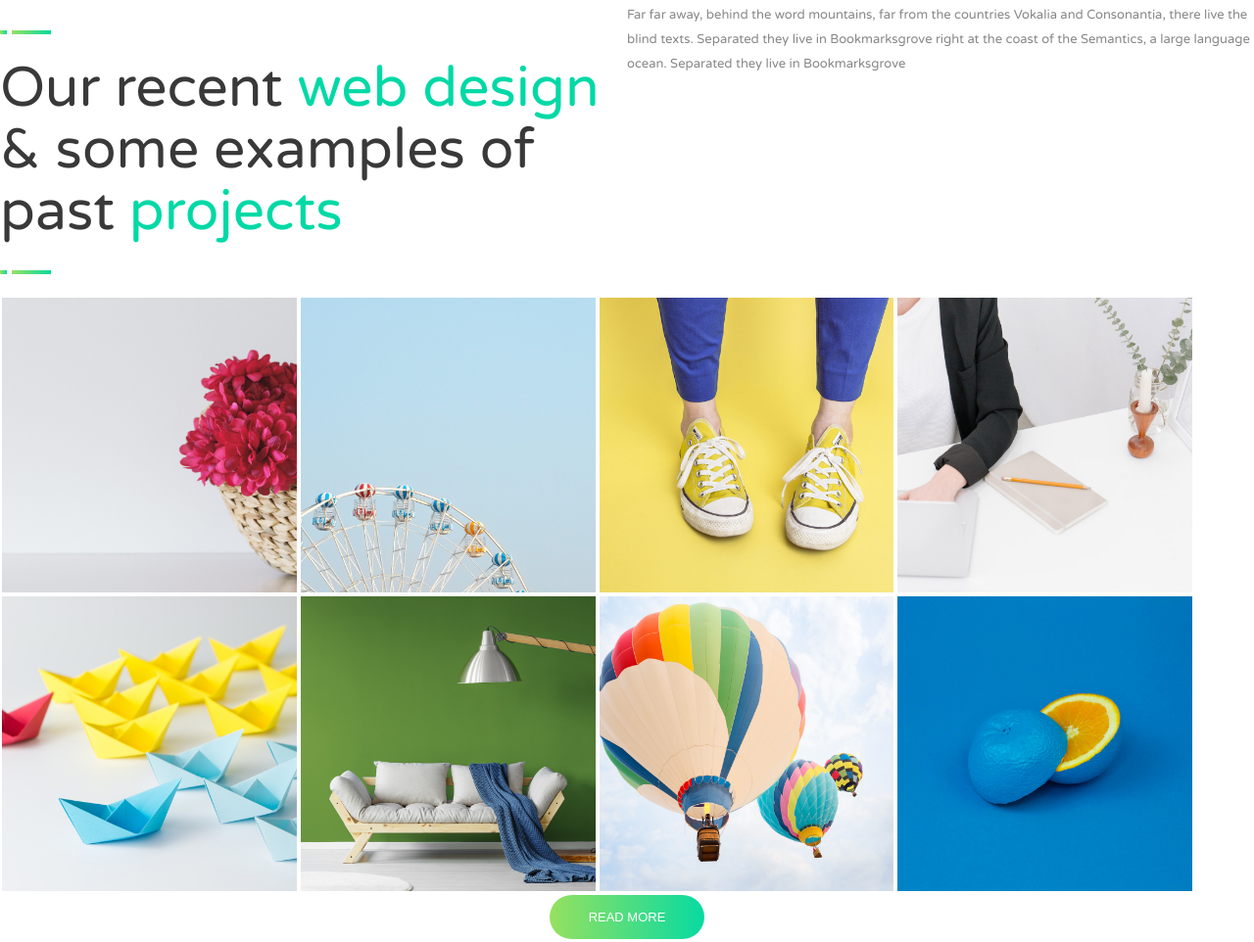
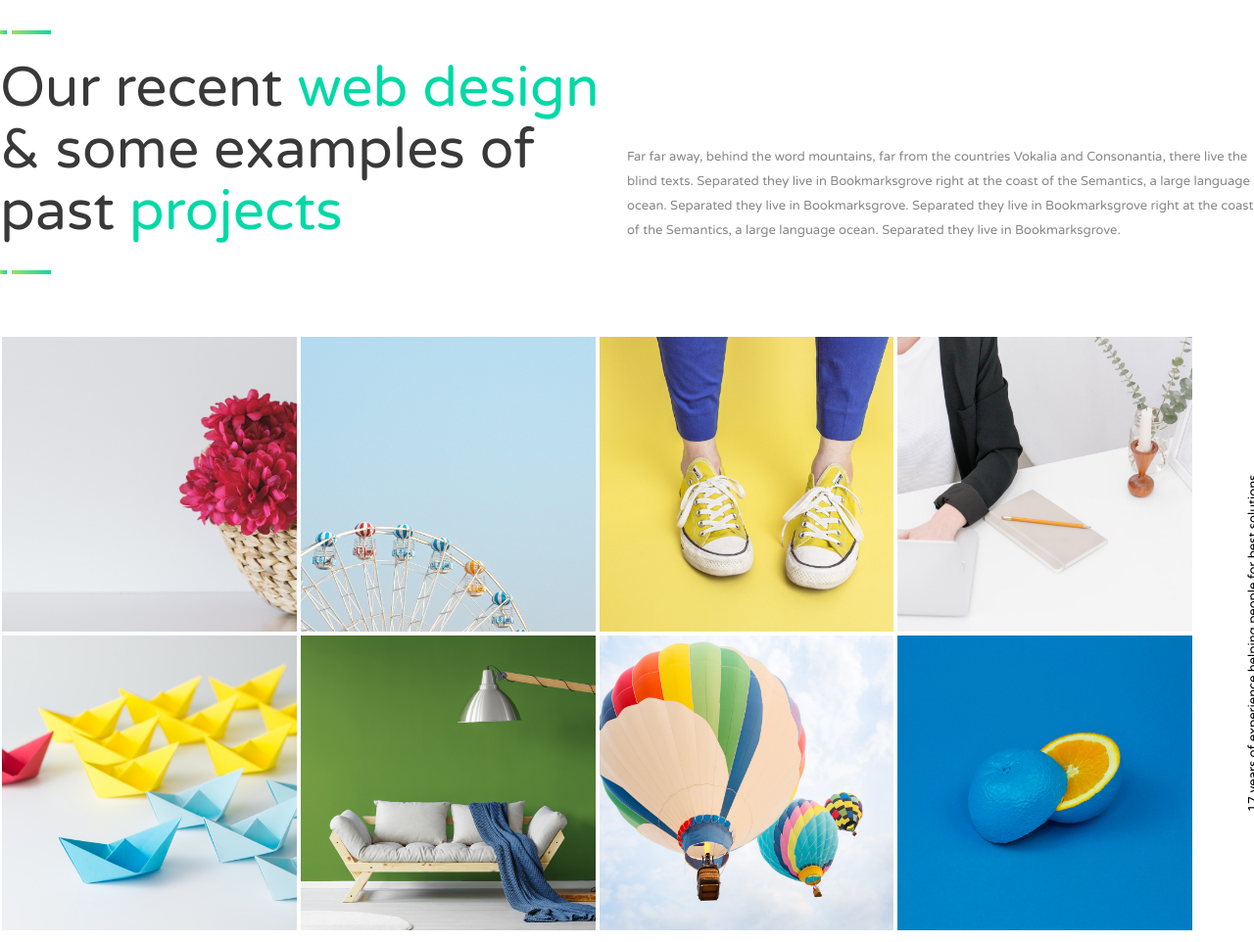
Before and after one commit to Polidora90/proj-html-vuejs, a website: page index.html in a window 1280 px wide. Shown: the part 2473-3435 px from the top of the page at 98% size. Drawn offline with nearby package versions, Linux system fonts and the light colour scheme.

Commit message:
completa sezione 3

```diff
--- a/index.html
+++ b/index.html
@@ -204,17 +204,17 @@
 
                             <h2>Our recent <span>web design</span> & some examples of past <span>projects</span></h2>
 
-                            <div class="green-line">
-                                <div class="green-small-line"></div>
-                                <div class="green-big-line"></div>
-                            </div>
+                        </div>
+                        <div class="col-6 grid-p flex">
+                            <P>Far far away, behind the word mountains, far from the countries Vokalia and Consonantia, there live the blind texts. Separated they live in Bookmarksgrove right at the coast of the Semantics, a large language ocean. Separated they live in Bookmarksgrove. Separated they live in Bookmarksgrove right at the coast of the Semantics, a large language ocean. Separated they live in Bookmarksgrove.</P>
+                        </div>
+                    </div>
 
-                        </div>
-                        <div class="col-6">
-                            <P>Far far away, behind the word mountains, far from the countries Vokalia and Consonantia, there live the blind texts. Separated they live in Bookmarksgrove right at the coast of the Semantics, a large language ocean. Separated they live in Bookmarksgrove</P>
-                        </div>
+                    <div class="green-line">
+                        <div class="green-small-line"></div>
+                        <div class="green-big-line"></div>
+                    </div>
 
-                    </div>
                     <div class="row flex grid">
                         <div class="img-square">
                             <img src="images/ina-soulis-227104-unsplash-1024x1024.jpg" alt="flowers">
@@ -239,6 +239,10 @@
                         </div>
                         <div class="img-square">
                             <img src="images/cody-davis-253928-unsplash-1024x1024.jpg" alt="orange">
+                        </div>
+
+                        <div class="vertical-textline">
+                            <span>17 years of experience helping people for best solutions</span>
                         </div>
                     </div>
 
--- a/src/partials/_main.scss
+++ b/src/partials/_main.scss
@@ -151,13 +151,15 @@
 //SEZIONE 3 griglia di img
 .section-3 {
 
-    .green-line:last-of-type {
-        padding-top: $spacing;
+    .grid-p {
+        flex-direction: column;
+        justify-content: flex-end;
     }
 
     .grid {
         flex-wrap: wrap;
-        margin: 0 -2;
+        margin: ($spacing*2) 0 -2px;
+        position: relative;
 
         .img-square{
             width: 23.5%;
@@ -169,10 +171,16 @@
             }
         }
 
+        .vertical-textline {
+            right: -172px;
+            top: 50%;
+        }
+
     }
 
     .btn-container {
         justify-content: center;
+        padding: $spacing*4 0;
     }
 }
 
```
Also changed, not shown: dist/app.css.
